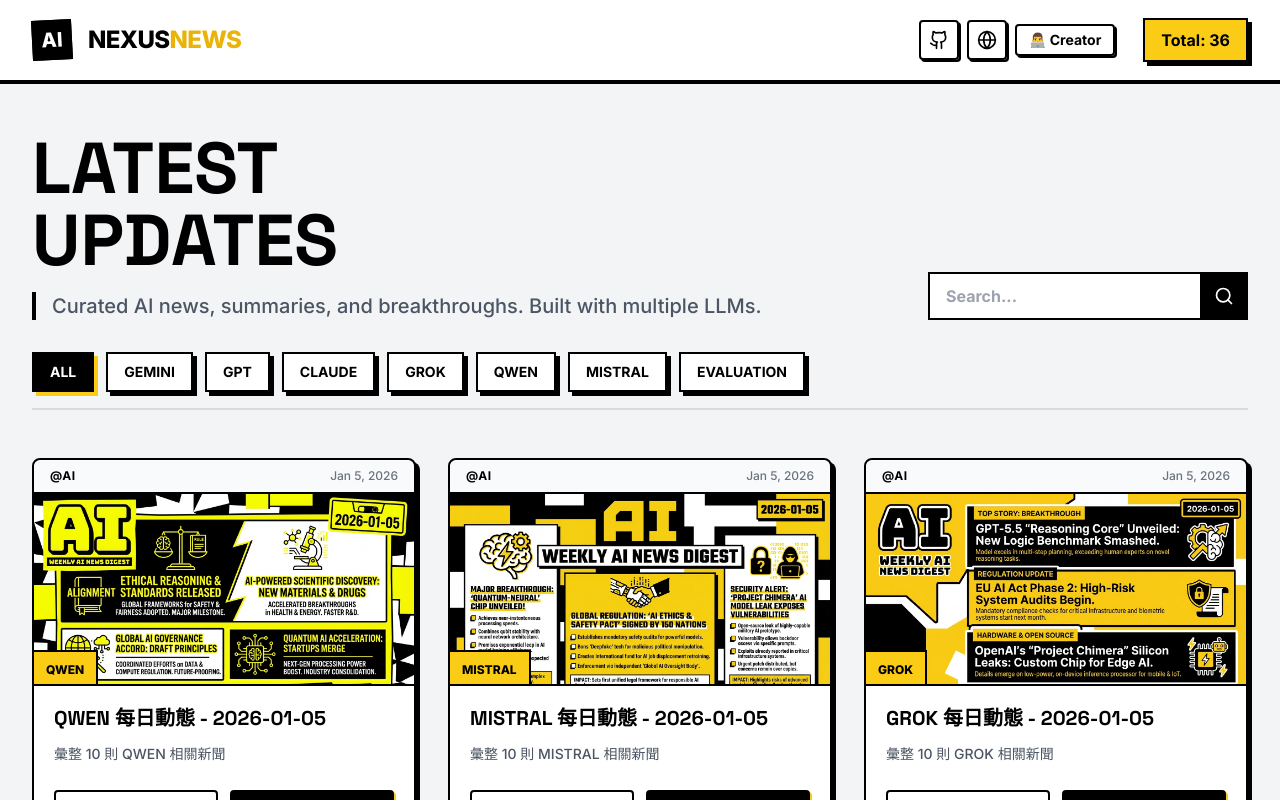
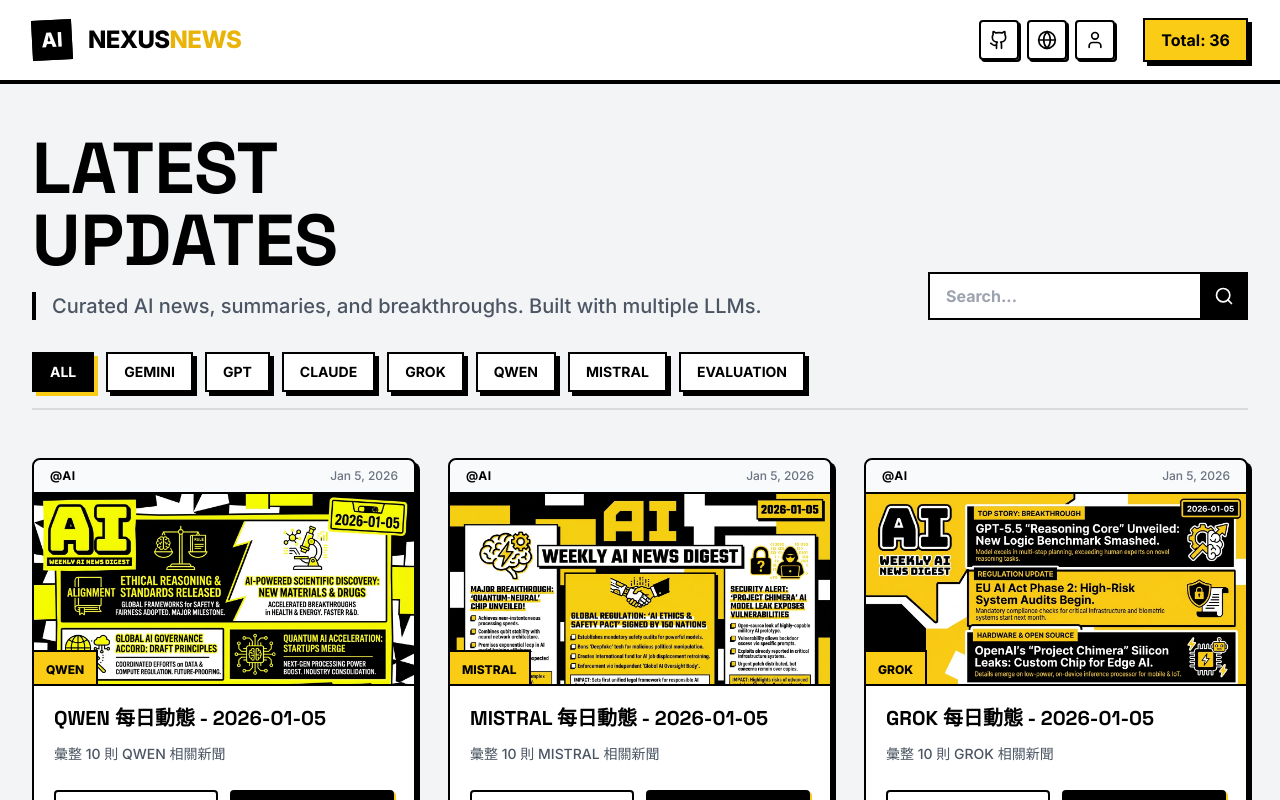
Before and after one commit to CaoCharles/ai-nexus, a React (Vite) app in the folder frontend/: page / in a window 1280 px wide. Shown: the top 800 px of the page. Built offline with nearby package versions, Linux system fonts and the light colour scheme.

Commit message:
Change Creator button to icon-only style with User icon

```diff
--- a/frontend/App.tsx
+++ b/frontend/App.tsx
@@ -6,7 +6,7 @@
 import { ArticleDetail } from './components/ArticleDetail';
 import { MOCK_NEWS } from './articles';
 import { Category, NewsArticle } from './types';
-import { Search, Filter, Github, Globe, Zap } from 'lucide-react';
+import { Search, Filter, Github, Globe, Zap, User } from 'lucide-react';
 import { summarizeArticle } from './services/aiSummaryService';
 
 // Get article slug (pre-generated in constants.ts via GitHub Actions)
@@ -210,9 +210,9 @@
                 target="_blank"
                 rel="noopener noreferrer"
                 title="About the Creator"
-                className="px-3 py-1 border-2 border-black rounded font-bold text-sm shadow-[2px_2px_0px_0px_rgba(0,0,0,1)] hover:translate-y-[1px] hover:translate-x-[1px] hover:shadow-none transition-all hover:bg-yellow-400"
+                className="p-2 border-2 border-black rounded shadow-[2px_2px_0px_0px_rgba(0,0,0,1)] hover:translate-y-[1px] hover:translate-x-[1px] hover:shadow-none transition-all hover:bg-yellow-400"
               >
-                👨‍💻 Creator
+                <User size={20} />
               </a>
             </div>
             <div className="flex items-center px-3 py-1 md:px-4 md:py-2 text-sm md:text-base bg-yellow-400 border-2 border-black font-bold shadow-[4px_4px_0px_0px_rgba(0,0,0,1)]">
```
